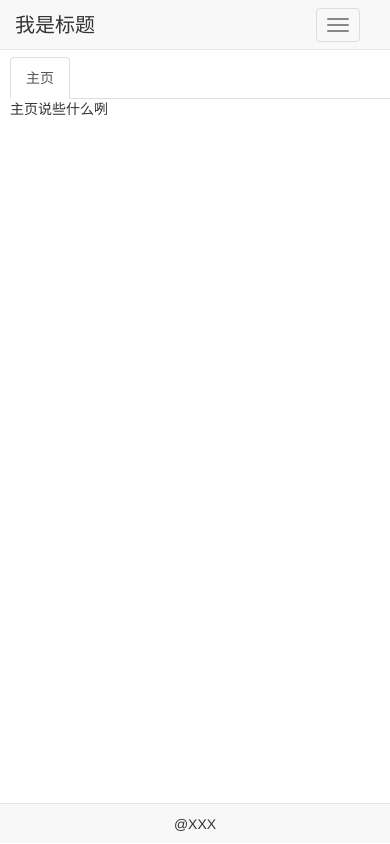
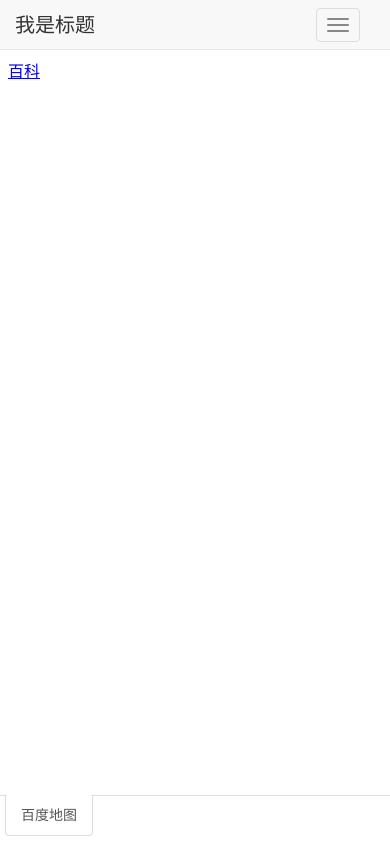
Before and after one commit to cdting/page-framework, a website: page index.html in a window 390 px wide. Drawn offline with Linux system fonts and the light colour scheme.

Commit message:
update：UI

```diff
--- a/index.html
+++ b/index.html
@@ -31,20 +31,22 @@
             <div class="container-fluid">
                 <div class="center-right">
                     <div class="bs-example bs-example-tabs" data-example-id="togglable-tabs">
-                        <ul id="myTabs" class="nav nav-tabs" role="tablist">
-                            <li role="presentation" class="active"><a href="#home" id="home-tab" role="tab" data-toggle="tab" aria-controls="home" aria-expanded="true">主页</a></li>
-                        </ul>
+                        <div class="tab-bottom">
+                            <ul id="myTabs" class="nav nav-tabs" role="tablist">
+                                <li role="presentation" class="active"><a href="#home" id="home-tab" role="tab" data-toggle="tab" aria-controls="home" aria-expanded="true">百度地图</a></li>
+                            </ul>
+                        </div>
                         <div id="myTabContent" class="tab-content">
                             <div role="tabpanel" class="tab-pane fade active in" id="home" aria-labelledby="home-tab">
-                                主页说些什么咧
                                 <iframe src="./pages/baidu.html" frameborder="0" style="width:100%;height:100%"></iframe>
                             </div>
                         </div>
+
                     </div>
                 </div>
             </div>
         </section>
-        <section id="footer" class="footer">
+        <section id="footer" class="footer hidden-xs">
             <div class="container-fluid">
                 @XXX
             </div>
@@ -60,7 +62,12 @@
 <script src="./js/data.js"></script>
 <script>
     $(function() {
+
+        console.log(fw.sun(5, 5));
+        //生成菜单树
         fw.initMenu(json);
+
+        //
         $('#nav_main_menu').metisMenu();
     })
 </script>
--- a/js/main.js
+++ b/js/main.js
@@ -17,6 +17,22 @@
         if (($("#center").height() - 100) <= $("#nav_main_menu").height()) {
             $(".main #header nav#nav_main_menu").attr('style', 'height:' + ($("#center").height()) + "px !important;overflow: auto !important;")
         }
+
+
+
+
+
+
+        // tab-bottom
+        $("#myTabs li").each(function(key, value) {
+            // var a = $(this).width();
+
+            console.log($(value).width());
+            // console.log(a);
+        });
+
+
+
 
         //截取html页面名称用于id标识
         var htmlNameExt = clickHref.split('/').pop();
@@ -102,6 +118,8 @@
         //移除元素
         $("#" + tabId).parent().remove();
         $("#" + iframeId).remove();
+
+
     });
 
 
@@ -121,7 +139,8 @@
             function recursion(json, treeElement) {
                 $.each(json, function(key, value) {
                     //对象里面还有对象
-                    if (toString.call(value) === '[object Object]') {
+                    //在IE中无法识别toString.call,需要在前面加Object.prototype
+                    if (Object.prototype.toString.call(value) === '[object Object]') {
                         treeElement.push('<li><a href="#"><i class="glyphicon glyphicon-menu-hamburger small"></i> ' + key + ' <i class="glyphicon glyphicon-chevron-left pull-right small"></i></a><ul>');
 
                         recursion(value, treeElement);
@@ -133,6 +152,10 @@
                 })
             }
 
+        },
+
+        sun: function(a, b) {
+            return a + b;
         }
 
 
--- a/less/main.less
+++ b/less/main.less
@@ -2,10 +2,11 @@
 
 html,body{
     height: 100%;
+    padding:0;
+    margin:0;
     ul,li{
         list-style: none;
         padding:0;
-
     }
 
     a:hover,
@@ -13,8 +14,6 @@ html,body{
     a:link,
     a:visited{
         text-decoration: none;
-        // color:#337ab7;
-
     }
     a{
         cursor: default;
@@ -42,20 +41,17 @@ html,body{
         }
         .center-left{
                 width: 250px;
-                // height: 100%;
                 background-color: @main-bgc;
-                // display: inline-block;
                 position: relative;
                 z-index: 2;
             }
     }
     //中部
     .center{
-        padding-bottom: 40px;
+        padding-bottom: 42px;
         padding-top: 50px;
         height: 100%;
         .container-fluid{
-            // background-color: blueviolet;
             height: 100%;
             padding: 0;
             .center-right{
@@ -81,7 +77,7 @@ html,body{
                     height: 100%;
                     #myTabs{
                     height: 49px;
-                    padding-top:7px;
+                    padding-top: 8px;
                     li{
                         position: relative;
                         i{
@@ -103,22 +99,19 @@ html,body{
                     }
                 }
             }
-
-
         }
-
     }
     //底部下
     .footer{
         position: absolute;
         bottom: 1px;
         width: 100%;
-        height: 40px;
+        height: 42px;
         background-color: @main-bgc;
-        border-top: 1px solid @border-bgc;
+        // border-top: 1px solid @border-bgc;
         .container-fluid{
             height: 100%;
-            line-height: 40px;
+            line-height: 42px;
             text-align: center
         }
     }
@@ -158,12 +151,45 @@ html,body{
     .center-left{
         display: none ;
         width: 100% !important;
-        // height: 0 !important;
     }
     .center-right{
-        padding-left: 10px !important;
+        padding-left: 0 !important;
         &::before{
             display: none ;
         }
     }
+
+    .tab-bottom{
+            position: absolute;
+            bottom: -42px;
+            left: 5px;
+        #myTabs{
+            border-bottom: 1px solid transparent;
+            padding-top: 0 !important;
+            li{
+                i{
+                    top:30px !important;
+                }
+            }
+            a{
+                border-top-color: transparent;
+                border-radius: 0 0 4px 4px;
+            }
+
+        }
+    }
+
+
+    .nav-tabs > li.active > a {
+         border-bottom-color: #ddd !important;
+    }
+
+    #myTabContent{
+        border-bottom: 1px solid #ddd;
+        padding-bottom: 5px;
+    }
+    .center-right{
+        padding-bottom: 5px !important;
+    }
+
 }
--- a/pages/baidu.html
+++ b/pages/baidu.html
@@ -9,12 +9,12 @@
 </head>
 
 <body>
-
+    <a href="./baike.html">百科</a>
 </body>
 
 </html>
 <script>
     window.onload = function() {
-        window.location.href = 'http://www.baidu.com';
+        // window.location.href = 'http://www.baidu.com';
     }
 </script>
```
Also changed, not shown: pages/baike.html (+1 -1 lines), test.html (+10 -0 lines), css/main.css.
